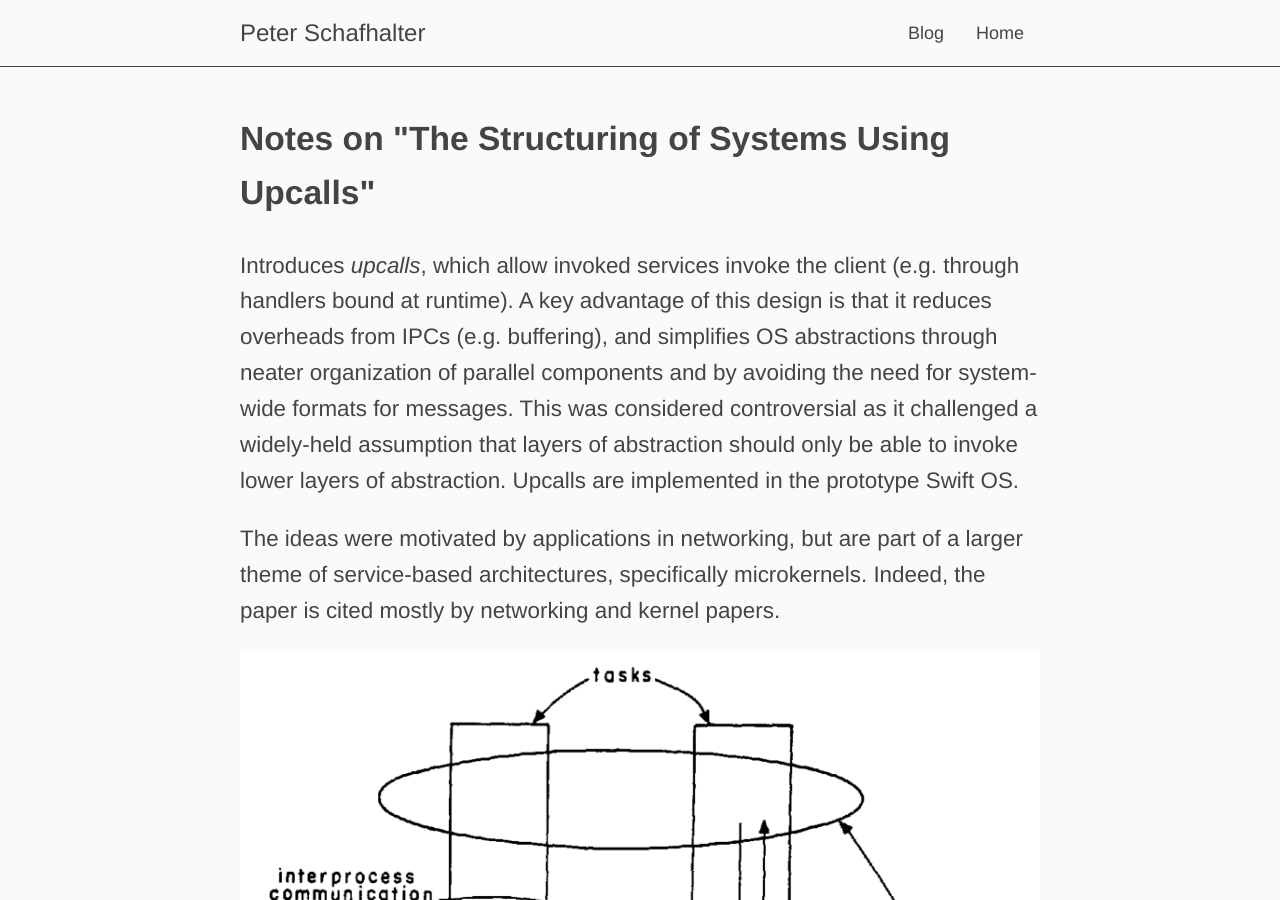
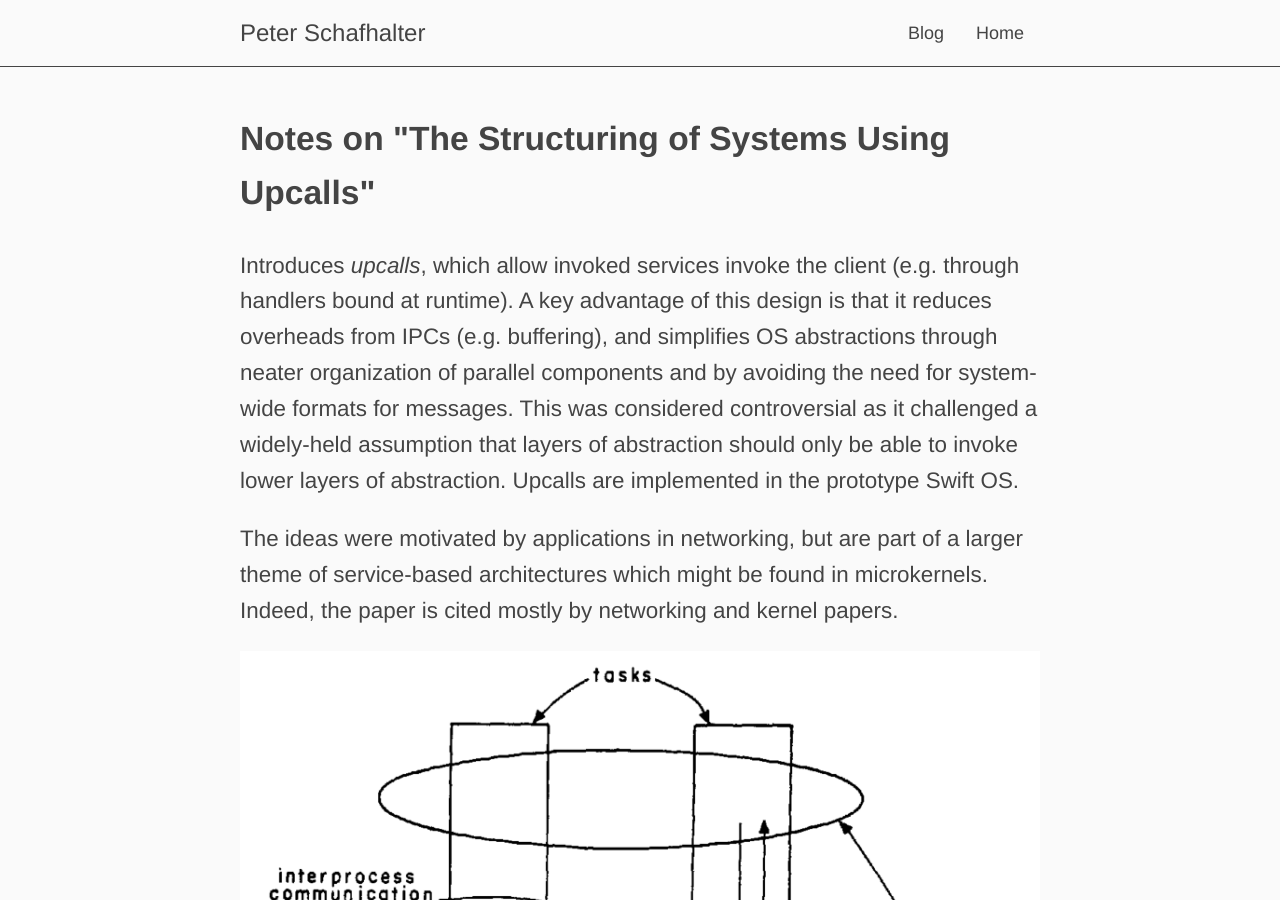
Before and after one commit to pschafhalter/pschafhalter.github.io, a Jekyll site: the page built from _posts/os_prelim/os_structure/2020-07-11-upcalls.md, in a window 1280 px wide and 900 px high. Built offline with Jekyll 4.4.1, drawn with Linux system fonts in a browser that asks for light colours.

Commit message:
Fix wording on upcalls notes

```diff
--- a/_posts/os_prelim/os_structure/2020-07-11-upcalls.md
+++ b/_posts/os_prelim/os_structure/2020-07-11-upcalls.md
@@ -16,7 +16,7 @@ and simplifies OS abstractions through neater organization of parallel component
 This was considered controversial as it challenged a widely-held assumption that layers of abstraction should only be able to invoke lower layers of abstraction.
 Upcalls are implemented in the prototype Swift OS.
 
-The ideas were motivated by applications in networking, but are part of a larger theme of service-based architectures, specifically microkernels.
+The ideas were motivated by applications in networking, but are part of a larger theme of service-based architectures which might be found in microkernels.
 Indeed, the paper is cited mostly by networking and kernel papers.
 
 ![Upcalls design](/assets/pictures/posts/os_prelim/upcalls_design.png)
```
